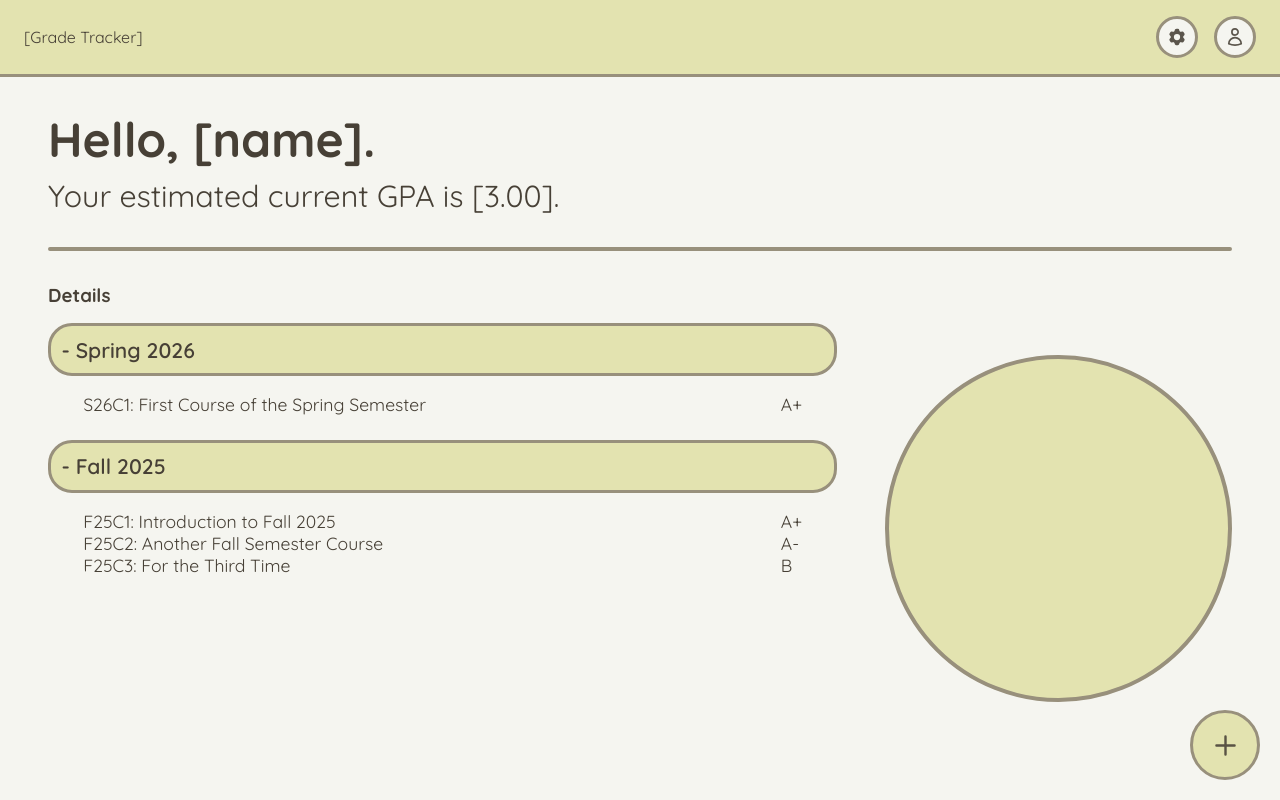
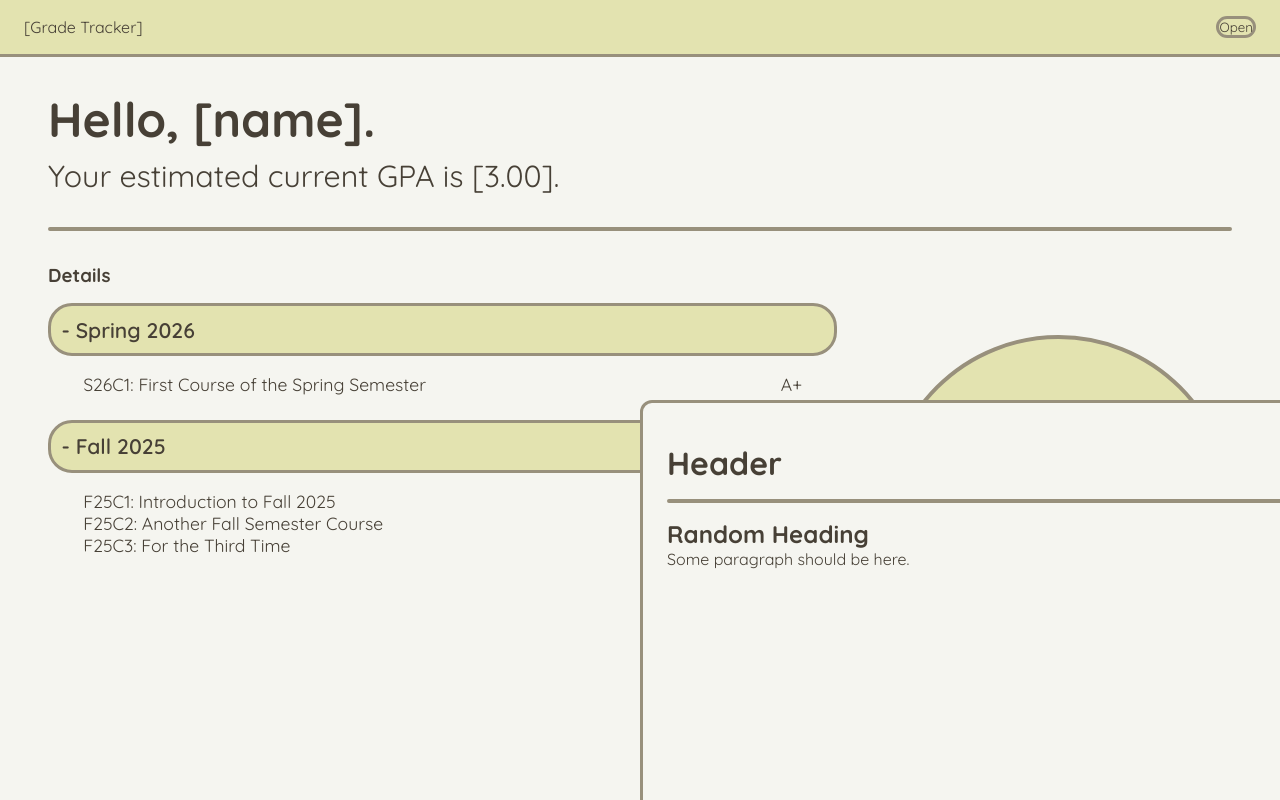
Before and after one commit to beryl-11/grade-tracker, a React (Vite) app: page / in a window 1280 px wide. Built offline with nearby package versions, Linux system fonts and the light colour scheme.

Commit message:
modal implementation with portal started

```diff
--- a/src/Layout.jsx
+++ b/src/Layout.jsx
@@ -2,19 +2,17 @@ import { Outlet } from "react-router-dom"
 import GlobalHeaderBar from "./components/GlobalHeaderBar"
 import QuickActionToolbar from "./components/QuickActions/QuickActionToolbar"
 import './css/style.css' // do something about this
-import Modal from "./modals/Modal"
+import ModalLayout from "./modals/Modal"
+import ModalContainer from "./modals/ModalContainer"
 
 function Layout() {
   return <>
-    <div id="root">
       <GlobalHeaderBar />
       <main>
         <Outlet />
       </main>
       <QuickActionToolbar />
-    </div>
-
-    <div id="overlays"></div>
+      <ModalContainer />
   </>
 }
 
--- a/src/components/GlobalHeaderBar.jsx
+++ b/src/components/GlobalHeaderBar.jsx
@@ -1,40 +1,17 @@
 import { Link } from "react-router-dom"
-import Modal from "./modal"
+import ModalLayout from "../modals/Modal"
+import ModalOpenButton from "../modals/ModalOpenButton"
 
 export default function GlobalHeaderBar() {
-  function showModal() {
-    document.getElementById("settings-modal").showModal();
-  }
-
-  return <><header className="global-header flex-container">
+  return <>
+    <header className="global-header flex-container">
       <div className="logo-wrapper">
         <Link to="/">[Grade Tracker]</Link>
       </div>
 
       <div className="header-btn-wrapper flex-container">
-      <button type="button"
-        className="global-header-btn modal-open-btn"
-        id="settings-btn"
-        data-href="settings-modal"
-        aria-label="Settings"
-        onClick={showModal}>
-        <svg xmlns="http://www.w3.org/2000/svg" viewBox="0 0 24 24" fill="currentColor" className="icon">
-          <path fill-rule="evenodd"
-            d="M11.078 2.25c-.917 0-1.699.663-1.85 1.567L9.05 4.889c-.02.12-.115.26-.297.348a7.493 7.493 0 0 0-.986.57c-.166.115-.334.126-.45.083L6.3 5.508a1.875 1.875 0 0 0-2.282.819l-.922 1.597a1.875 1.875 0 0 0 .432 2.385l.84.692c.095.078.17.229.154.43a7.598 7.598 0 0 0 0 1.139c.015.2-.059.352-.153.43l-.841.692a1.875 1.875 0 0 0-.432 2.385l.922 1.597a1.875 1.875 0 0 0 2.282.818l1.019-.382c.115-.043.283-.031.45.082.312.214.641.405.985.57.182.088.277.228.297.35l.178 1.071c.151.904.933 1.567 1.85 1.567h1.844c.916 0 1.699-.663 1.85-1.567l.178-1.072c.02-.12.114-.26.297-.349.344-.165.673-.356.985-.57.167-.114.335-.125.45-.082l1.02.382a1.875 1.875 0 0 0 2.28-.819l.923-1.597a1.875 1.875 0 0 0-.432-2.385l-.84-.692c-.095-.078-.17-.229-.154-.43a7.614 7.614 0 0 0 0-1.139c-.016-.2.059-.352.153-.43l.84-.692c.708-.582.891-1.59.433-2.385l-.922-1.597a1.875 1.875 0 0 0-2.282-.818l-1.02.382c-.114.043-.282.031-.449-.083a7.49 7.49 0 0 0-.985-.57c-.183-.087-.277-.227-.297-.348l-.179-1.072a1.875 1.875 0 0 0-1.85-1.567h-1.843ZM12 15.75a3.75 3.75 0 1 0 0-7.5 3.75 3.75 0 0 0 0 7.5Z"
-            clip-rule="evenodd" />
-        </svg>
-      </button>
-
-      <button type="button" className="global-header-btn" id="sign-in-btn" aria-label="Sign In">
-        <svg xmlns="http://www.w3.org/2000/svg" fill="none" viewBox="0 0 24 24" stroke="currentColor" className="icon">
-          <path stroke-linecap="round" stroke-linejoin="round"
-            d="M15.75 6a3.75 3.75 0 1 1-7.5 0 3.75 3.75 0 0 1 7.5 0ZM4.501 20.118a7.5 7.5 0 0 1 14.998 0A17.933 17.933 0 0 1 12 21.75c-2.676 0-5.216-.584-7.499-1.632Z" />
-        </svg>
-
-      </button>
+        <ModalOpenButton />
       </div>
     </header>
-  <Modal id="settings-modal"></Modal>
     </>
-
 }
--- a/src/components/GlobalHeaderButton.jsx
+++ /dev/null
@@ -1,3 +0,0 @@
-export default function GlobalHeaderButton() {
-
-}
--- a/src/css/style.css
+++ b/src/css/style.css
@@ -245,6 +245,7 @@ tr:nth-of-type(2n):not(.collapsible-content tr) {
 
 /* || Modals */
 .modal {
+    position: fixed;
     border: 3px solid var(--focus-color);
     background-color: var(--background-color);
     border-radius: 12px;
@@ -253,6 +254,8 @@ tr:nth-of-type(2n):not(.collapsible-content tr) {
     z-index: 2;
     width: 70%;
     height: 76vh;
+    top: 50%;
+    left: 50%;
     overflow-y: auto;
     overflow-x: hidden;
 }
--- a/src/components/Modal.jsx
+++ b/src/modals/Modal.jsx
@@ -1,5 +1,5 @@
 export default function Modal() {
-    return <dialog class="modal" id="settings-modal">
+    return <div class="modal" id="modal-container">
         <button type="button" class="modal-exit-btn" aria-label="exit modal button">
             <svg xmlns="http://www.w3.org/2000/svg" fill="none" viewBox="0 0 24 24" stroke-width="1.5" stroke="currentColor"
                 class="icon">
@@ -8,15 +8,15 @@ export default function Modal() {
         </button>
 
         <div class="modal-header">
-            <h1>Settings</h1>
+            <h1>Header</h1>
         </div>
 
         <hr />
 
         <div class="modal-section">
             <h2>Random Heading</h2>
-            <p>There is nothing to tweak.</p>
+            <p>Some paragraph should be here.</p>
         </div>
-    </dialog>
+    </div>
 
 }
--- /dev/null
+++ b/src/modals/ModalContainer.jsx
@@ -0,0 +1,10 @@
+import {createPortal} from "react-dom";
+import Modal from "./Modal";
+
+export default function ModalContainer() {
+    return createPortal(
+        <Modal/>,
+        document.body
+    )
+
+}
--- /dev/null
+++ b/src/modals/ModalOpenButton.jsx
@@ -0,0 +1,9 @@
+export default function ModalOpenButton() {
+    function openModal() {
+        document.getElementById("modal-container").showModal();
+
+    }
+
+    return <button type="button" className="modal-open-btn" onClick={openModal}>Open
+    </button>
+}
```
Also changed, not shown: src/components/QuickActions/QuickActionButton.jsx (deleted). Lines whose indentation alone changed are shown as unchanged.
